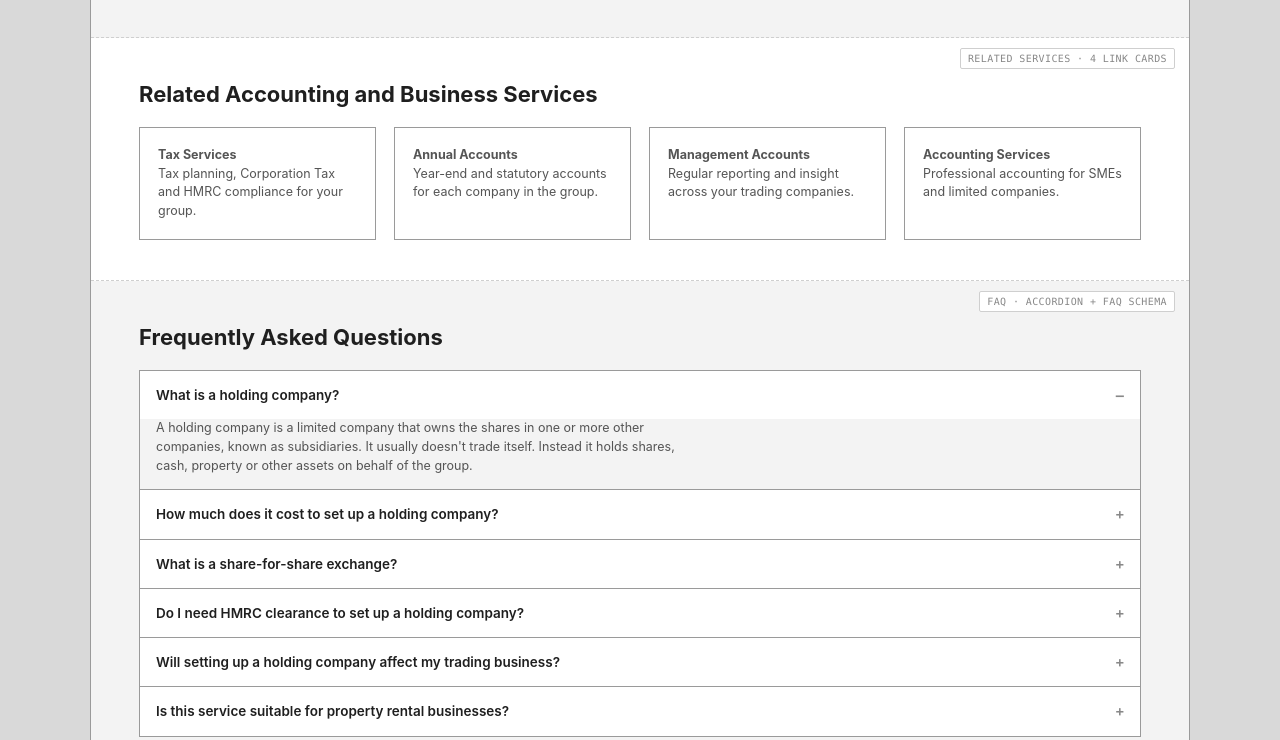
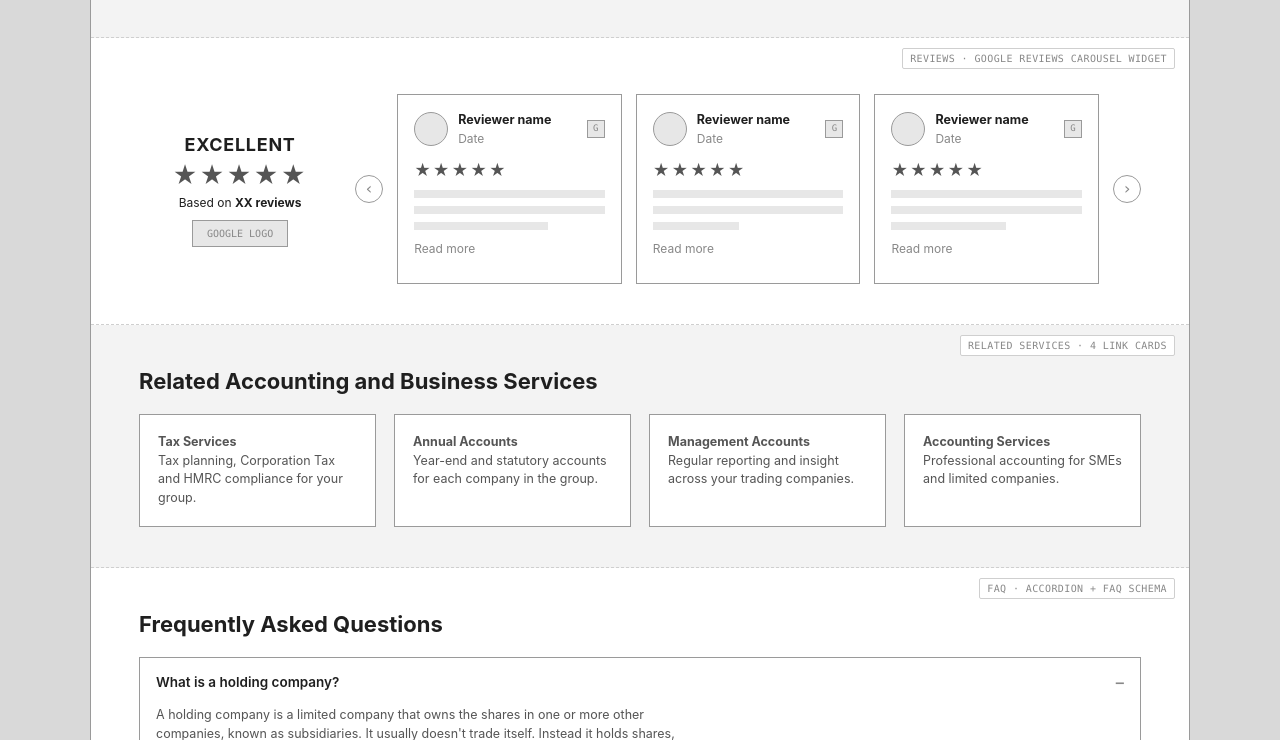
Before and after one commit to ephraim-jlc/n-accounting-services-pages, a plain HTML site: page holding-company-structure-setup.html in a window 1280 px wide. Shown: the part 4017-4757 px from the top of the page. Drawn offline with Linux system fonts and the light colour scheme.

Commit message:
Add files via upload

```diff
--- a/holding-company-structure-setup.html
+++ b/holding-company-structure-setup.html
@@ -259,6 +259,22 @@
   .fee .lbl2 { font-family: var(--mono); font-size: 10px; letter-spacing: 0.08em; text-transform: uppercase; color: var(--grey-2); }
   ul.checks.excl li::before { content: "×"; }
 
+  /* Google reviews widget */
+  .rev { display: grid; grid-template-columns: 0.9fr auto 1fr 1fr 1fr auto; gap: 14px; align-items: center; margin-top: 16px; }
+  .rev .sum { text-align: center; }
+  .rev .sum .ex { font-size: 18px; font-weight: 700; letter-spacing: 0.04em; }
+  .rev .stars { font-size: 16px; letter-spacing: 2px; color: var(--grey-1); }
+  .rev .sum .stars { font-size: 24px; }
+  .rev .glogo { display: inline-block; margin-top: 8px; border: 1px solid var(--line-strong); background: var(--fill-mid); padding: 5px 14px; font-family: var(--mono); font-size: 10px; color: var(--grey-2); }
+  .rev .arr { width: 28px; height: 28px; border: 1px solid var(--line-strong); border-radius: 50%; background: #fff; display: flex; align-items: center; justify-content: center; font-family: var(--mono); color: var(--grey-2); }
+  .rev .rc { border: 1px solid var(--line-strong); background: #fff; padding: 16px; min-height: 190px; }
+  .rev .rc .top { display: flex; align-items: center; gap: 10px; margin-bottom: 10px; }
+  .rev .rc .av { width: 34px; height: 34px; border-radius: 50%; border: 1px solid var(--line-strong); background: var(--fill-mid); flex: none; }
+  .rev .rc .nm { font-size: 12.5px; font-weight: 700; }
+  .rev .rc .g { margin-left: auto; width: 18px; height: 18px; border: 1px solid var(--line-strong); background: var(--fill-mid); font-family: var(--mono); font-size: 9px; color: var(--grey-2); display: flex; align-items: center; justify-content: center; }
+  .rev .rc .ln { height: 8px; background: var(--fill-mid); margin-top: 8px; }
+  .rev .rc .more { margin-top: 10px; }
+
   .wf-nav {
     display: flex; align-items: center; justify-content: space-between;
     padding: 16px 48px; border-bottom: 1px solid var(--line-strong);
@@ -277,6 +293,8 @@
     .hero-grid, .two, .three, .split { grid-template-columns: 1fr; }
     .steps { grid-template-columns: 1fr 1fr; }
     .aud { grid-template-columns: 1fr; }
+    .rev { grid-template-columns: 1fr; }
+    .rev .arr { display: none; }
     .struct { grid-template-columns: 1fr; }
     .struct .mid { justify-content: center; transform: rotate(90deg); }
     .wf-nav ul { display: none; }
@@ -476,8 +494,41 @@
     </div>
   </section>
 
-  <!-- 10. RELATED SERVICES -->
+  <!-- 10. REVIEWS -->
   <section class="block">
+    <span class="anno">Reviews · Google reviews carousel widget</span>
+    <div class="rev">
+      <div class="sum">
+        <div class="ex">EXCELLENT</div>
+        <div class="stars">★★★★★</div>
+        <div class="small" style="color:var(--ink);">Based on <strong>XX reviews</strong></div>
+        <span class="glogo">GOOGLE LOGO</span>
+      </div>
+      <div class="arr">&lsaquo;</div>
+      <div class="rc">
+        <div class="top"><div class="av"></div><div><div class="nm">Reviewer name</div><div class="small">Date</div></div><div class="g">G</div></div>
+        <div class="stars">★★★★★</div>
+        <div class="ln"></div><div class="ln"></div><div class="ln" style="width:70%;"></div>
+        <div class="small more">Read more</div>
+      </div>
+      <div class="rc">
+        <div class="top"><div class="av"></div><div><div class="nm">Reviewer name</div><div class="small">Date</div></div><div class="g">G</div></div>
+        <div class="stars">★★★★★</div>
+        <div class="ln"></div><div class="ln"></div><div class="ln" style="width:45%;"></div>
+        <div class="small more">Read more</div>
+      </div>
+      <div class="rc">
+        <div class="top"><div class="av"></div><div><div class="nm">Reviewer name</div><div class="small">Date</div></div><div class="g">G</div></div>
+        <div class="stars">★★★★★</div>
+        <div class="ln"></div><div class="ln"></div><div class="ln" style="width:60%;"></div>
+        <div class="small more">Read more</div>
+      </div>
+      <div class="arr">&rsaquo;</div>
+    </div>
+  </section>
+
+  <!-- 11. RELATED SERVICES -->
+  <section class="block shaded">
     <span class="anno">Related services · 4 link cards</span>
     <h2 class="h2">Related Accounting and Business Services</h2>
     <div class="grid" style="grid-template-columns: repeat(4,1fr); margin-top:16px;">
@@ -488,8 +539,8 @@
     </div>
   </section>
 
-  <!-- 11. FAQ -->
-  <section class="block shaded">
+  <!-- 12. FAQ -->
+  <section class="block">
     <span class="anno">FAQ · accordion + FAQ schema</span>
     <h2 class="h2">Frequently Asked Questions</h2>
     <div style="margin-top:16px;">
@@ -520,8 +571,8 @@
     </div>
   </section>
 
-  <!-- 12. FOOTER CTA STRIP -->
-  <section class="block">
+  <!-- 13. FOOTER CTA STRIP -->
+  <section class="block shaded">
     <span class="anno">Footer CTA strip</span>
     <div style="text-align:center;">
       <h2 class="h2">Thinking About a Holding Company Structure?</h2>
```
